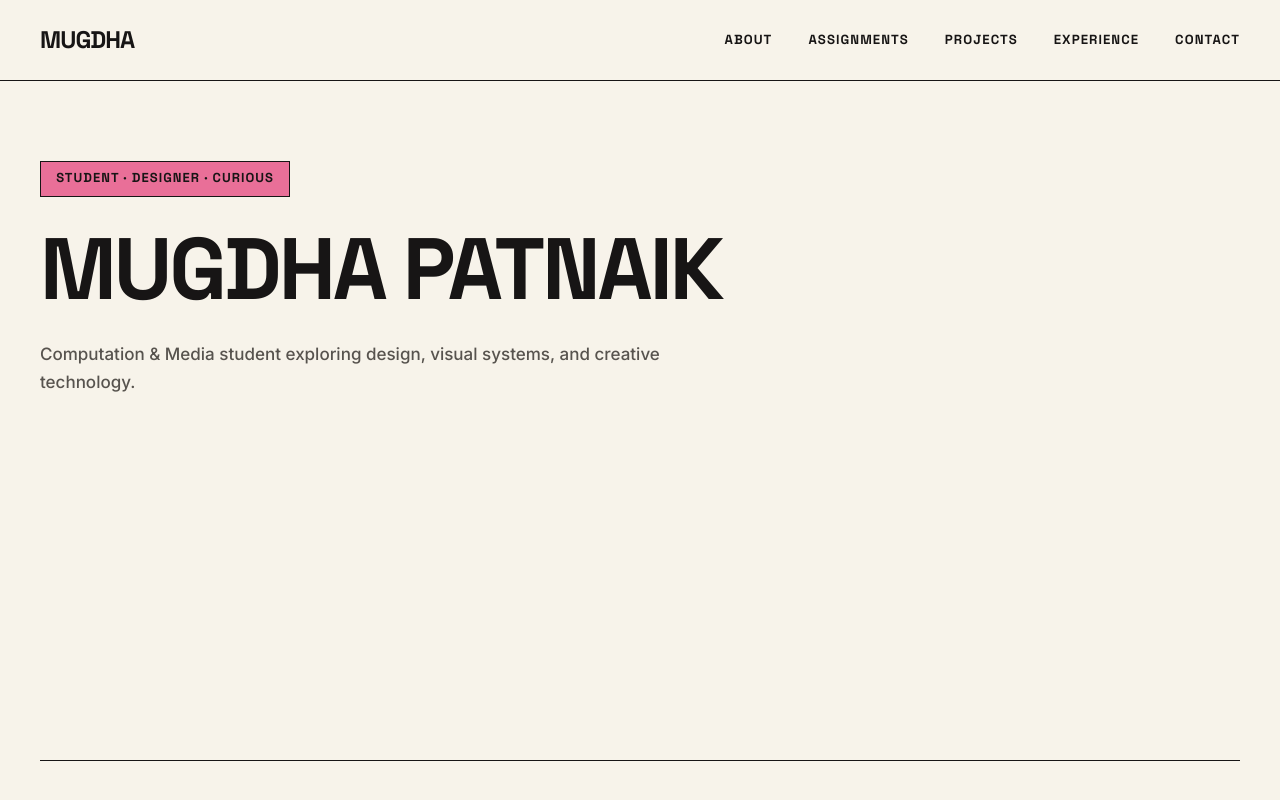
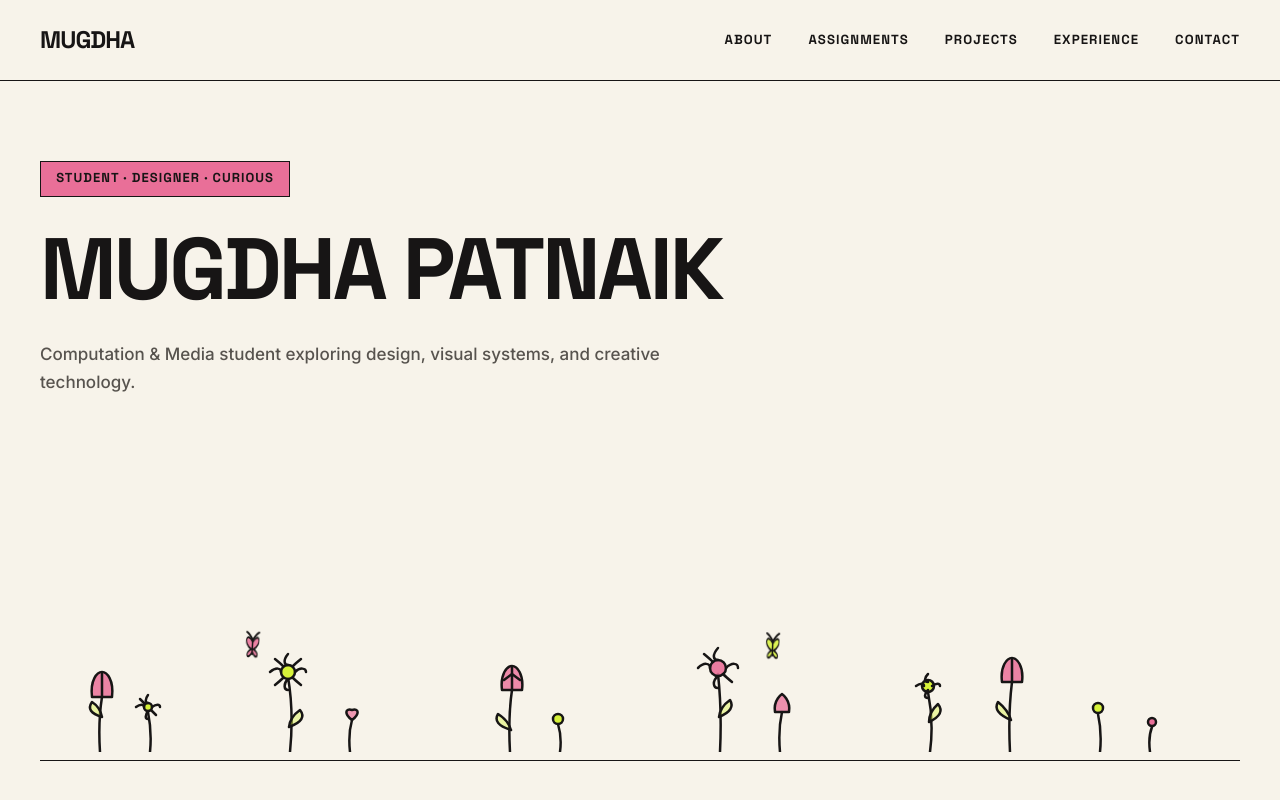
Before and after one commit to 1112mugdha/portfolio, a React (Vite) app: page /#/ in a window 1280 px wide. Shown: the top 800 px of the page. Built offline with nearby package versions, Linux system fonts and the light colour scheme.

Commit message:
Add hand-drawn SVG doodle garden scene with 2 animated butterflies in lower hero section

```diff
--- a/public/404.html
+++ b/public/404.html
@@ -10,8 +10,8 @@
     <link rel="preconnect" href="https://fonts.googleapis.com">
     <link rel="preconnect" href="https://fonts.gstatic.com" crossorigin>
     <link href="https://fonts.googleapis.com/css2?family=Inter:wght@400;500;600;700&family=Space+Grotesk:wght@500;600;700&display=swap" rel="stylesheet">
-    <script type="module" crossorigin src="/portfolio/assets/index-CA70r2bp.js"></script>
-    <link rel="stylesheet" crossorigin href="/portfolio/assets/index-BsiNEzsw.css">
+    <script type="module" crossorigin src="/portfolio/assets/index-aYqe6vsN.js"></script>
+    <link rel="stylesheet" crossorigin href="/portfolio/assets/index-Mv58xW6v.css">
   </head>
   <body>
     <div id="root"></div>
--- /dev/null
+++ b/src/components/ui/HeroDoodleGarden.jsx
@@ -0,0 +1,146 @@
+import React from 'react';
+
+export default function HeroDoodleGarden() {
+  return (
+    <div className="hero-doodle-garden-container">
+      <svg
+        viewBox="0 0 1200 160"
+        fill="none"
+        xmlns="http://www.w3.org/2000/svg"
+        className="w-full h-auto max-h-[145px] block pointer-events-none"
+        preserveAspectRatio="xMidYMax meet"
+      >
+        {/* =========================================================================
+           BACKGROUND GARDEN STEMS, TULIPS, DAISIES & DOODLE FLOWERS
+           Colors: Stroke #171515, Accents #E96F98 (Pink), #D7F23A (Lime)
+           ========================================================================= */}
+        <g stroke="#171515" strokeWidth="2.5" strokeLinecap="round" strokeLinejoin="round">
+
+          {/* GROUP 1: Far Left (x: 40 - 160) — Tiny Tulip & Stem */}
+          <path d="M 60 160 Q 58 130 62 105" />
+          <path d="M 62 125 Q 45 120 52 110 Q 60 115 62 125" fill="#D7F23A" fillOpacity="0.4" />
+          {/* Tulip Flower Head */}
+          <path d="M 52 105 C 50 88 57 80 62 80 C 67 80 74 88 72 105 Z" fill="#E96F98" fillOpacity="0.85" />
+          <path d="M 62 105 L 62 82" />
+
+          {/* Small Daisy beside Tulip */}
+          <path d="M 110 160 Q 112 140 108 120" />
+          <circle cx="108" cy="115" r="4" fill="#D7F23A" />
+          <path d="M 108 103 C 105 107 105 111 108 111" />
+          <path d="M 108 119 C 105 123 105 127 108 127" />
+          <path d="M 96 115 C 100 112 104 112 104 115" />
+          <path d="M 112 115 C 116 112 120 112 120 115" />
+          <path d="M 100 107 C 103 110 105 112 105 112" />
+          <path d="M 116 123 C 113 120 111 118 111 118" />
+
+          {/* GROUP 2: Left-Center (x: 220 - 380) — Sketchy Daisy & Tall Sprig */}
+          <path d="M 250 160 Q 254 120 248 85" />
+          <path d="M 249 135 Q 268 128 260 118 Q 250 125 249 135" fill="#D7F23A" fillOpacity="0.4" />
+          {/* Hand-drawn Daisy */}
+          <circle cx="248" cy="80" r="7" fill="#D7F23A" />
+          <path d="M 248 62 C 243 68 244 73 248 73" />
+          <path d="M 248 87 C 243 92 244 98 248 98" />
+          <path d="M 230 80 C 236 75 241 76 241 80" />
+          <path d="M 255 80 C 260 75 266 76 266 80" />
+          <path d="M 235 67 C 240 71 243 74 243 74" />
+          <path d="M 253 86 C 256 89 261 93 261 93" />
+          <path d="M 261 67 C 256 71 253 74 253 74" />
+          <path d="M 243 86 C 240 89 235 93 235 93" />
+
+          {/* Tiny companion sprout */}
+          <path d="M 310 160 Q 308 142 312 128" />
+          <path d="M 312 128 C 304 122 305 116 312 118 C 319 116 320 122 312 128" fill="#E96F98" fillOpacity="0.7" />
+
+          {/* GROUP 3: Center-Left (x: 440 - 560) — Pink Doodle Tulip & Little Stems */}
+          <path d="M 470 160 Q 468 125 472 98" />
+          <path d="M 471 138 Q 452 132 458 122 Q 468 128 471 138" fill="#D7F23A" fillOpacity="0.4" />
+          <path d="M 462 98 C 460 82 467 74 472 74 C 477 74 484 82 482 98 Z" fill="#E96F98" fillOpacity="0.8" />
+          <path d="M 472 98 L 472 76" />
+          <path d="M 464 88 L 472 82 L 480 88" />
+
+          <path d="M 520 160 Q 522 145 518 132" />
+          <circle cx="518" cy="127" r="5" fill="#D7F23A" />
+
+          {/* GROUP 4: Center-Right (x: 640 - 780) — Loose Sketchy Garden */}
+          <path d="M 680 160 Q 682 118 678 82" />
+          <path d="M 679 125 Q 696 118 690 108 Q 680 115 679 125" fill="#D7F23A" fillOpacity="0.4" />
+          {/* Sketchy Big Daisy */}
+          <circle cx="678" cy="76" r="8" fill="#E96F98" fillOpacity="0.9" />
+          <path d="M 678 56 C 672 63 673 68 678 68" />
+          <path d="M 678 84 C 672 89 673 96 678 96" />
+          <path d="M 658 76 C 664 70 670 71 670 76" />
+          <path d="M 686 76 C 692 70 698 71 698 76" />
+          <path d="M 664 62 C 670 67 673 70 673 70" />
+          <path d="M 683 82 C 686 85 692 90 692 90" />
+
+          <path d="M 740 160 Q 738 138 742 120" />
+          <path d="M 735 120 C 733 108 742 102 742 102 C 742 102 751 108 749 120 Z" fill="#E96F98" fillOpacity="0.75" />
+
+          {/* GROUP 5: Far Right (x: 860 - 1140) — Mixed Sketchy Tulips & Dots */}
+          <path d="M 890 160 Q 894 130 888 100" />
+          <path d="M 889 130 Q 906 122 898 112 Q 889 120 889 130" fill="#D7F23A" fillOpacity="0.4" />
+          <circle cx="888" cy="94" r="6" fill="#D7F23A" />
+          <path d="M 888 82 C 884 86 884 90 888 90" />
+          <path d="M 888 98 C 884 102 884 106 888 106" />
+          <path d="M 876 94 C 880 91 884 91 884 94" />
+          <path d="M 892 94 C 896 91 900 91 900 94" />
+
+          <path d="M 970 160 Q 968 122 972 90" />
+          <path d="M 971 128 Q 952 120 958 110 Q 968 118 971 128" fill="#D7F23A" fillOpacity="0.4" />
+          <path d="M 962 90 C 960 74 967 66 972 66 C 977 66 984 74 982 90 Z" fill="#E96F98" fillOpacity="0.85" />
+          <path d="M 972 90 L 972 68" />
+
+          <path d="M 1060 160 Q 1062 140 1058 122" />
+          <circle cx="1058" cy="116" r="5" fill="#D7F23A" />
+          <path d="M 1110 160 Q 1108 145 1112 135" />
+          <circle cx="1112" cy="130" r="4" fill="#E96F98" />
+        </g>
+
+        {/* =========================================================================
+           EXACTLY 2 ANIMATED HAND-DRAWN BUTTERFLIES
+           ========================================================================= */}
+
+        {/* BUTTERFLY 1: Hovering over Left-Center Flowers (x: ~200, y: ~40) */}
+        <g className="butterfly-group-1" transform="translate(190, 40)">
+          <g stroke="#171515" strokeWidth="2" strokeLinecap="round" strokeLinejoin="round">
+            {/* Body */}
+            <path d="M 20 20 Q 20 28 20 34" />
+            <path d="M 20 20 Q 17 14 14 12" />
+            <path d="M 20 20 Q 23 14 26 12" />
+
+            {/* Left Wing */}
+            <g className="butterfly-wing-left">
+              <path d="M 20 22 C 8 10 2 24 18 29 C 6 32 10 42 20 32 Z" fill="#E96F98" fillOpacity="0.85" />
+            </g>
+
+            {/* Right Wing */}
+            <g className="butterfly-wing-right">
+              <path d="M 20 22 C 32 10 38 24 22 29 C 34 32 30 42 20 32 Z" fill="#E96F98" fillOpacity="0.85" />
+            </g>
+          </g>
+        </g>
+
+        {/* BUTTERFLY 2: Hovering over Right-Center Flowers (x: ~730, y: ~35) */}
+        <g className="butterfly-group-2" transform="translate(730, 35)">
+          <g stroke="#171515" strokeWidth="2" strokeLinecap="round" strokeLinejoin="round">
+            {/* Body */}
+            <path d="M 20 20 Q 20 28 20 34" />
+            <path d="M 20 20 Q 17 14 14 12" />
+            <path d="M 20 20 Q 23 14 26 12" />
+
+            {/* Left Wing */}
+            <g className="butterfly-wing-left">
+              <path d="M 20 22 C 8 10 2 24 18 29 C 6 32 10 42 20 32 Z" fill="#D7F23A" fillOpacity="0.85" />
+            </g>
+
+            {/* Right Wing */}
+            <g className="butterfly-wing-right">
+              <path d="M 20 22 C 32 10 38 24 22 29 C 34 32 30 42 20 32 Z" fill="#D7F23A" fillOpacity="0.85" />
+            </g>
+          </g>
+        </g>
+
+      </svg>
+    </div>
+  );
+}
--- a/src/index.css
+++ b/src/index.css
@@ -336,6 +336,97 @@ p {
   flex-direction: column;
   gap: 1.75rem;
   max-width: 800px;
+  position: relative;
+  z-index: 5;
+}
+
+/* Hero Hand-Drawn Doodle Garden Container */
+.hero-doodle-garden-container {
+  position: absolute;
+  bottom: 0;
+  left: 0;
+  right: 0;
+  width: 100%;
+  pointer-events: none;
+  z-index: 10;
+  overflow: hidden;
+}
+
+/* Butterfly Floating & Fluttering Keyframes */
+@keyframes butterflyFloat1 {
+  0%, 100% {
+    transform: translate(190px, 40px) rotate(0deg);
+  }
+  25% {
+    transform: translate(198px, 26px) rotate(5deg);
+  }
+  50% {
+    transform: translate(206px, 34px) rotate(-3deg);
+  }
+  75% {
+    transform: translate(195px, 24px) rotate(4deg);
+  }
+}
+
+@keyframes butterflyFloat2 {
+  0%, 100% {
+    transform: translate(730px, 35px) rotate(0deg);
+  }
+  30% {
+    transform: translate(720px, 22px) rotate(-6deg);
+  }
+  60% {
+    transform: translate(710px, 32px) rotate(4deg);
+  }
+  85% {
+    transform: translate(724px, 20px) rotate(-3deg);
+  }
+}
+
+@keyframes wingFlutterLeft {
+  0%, 100% {
+    transform: scaleX(1);
+  }
+  50% {
+    transform: scaleX(0.25);
+  }
+}
+
+@keyframes wingFlutterRight {
+  0%, 100% {
+    transform: scaleX(1);
+  }
+  50% {
+    transform: scaleX(0.25);
+  }
+}
+
+.butterfly-group-1 {
+  animation: butterflyFloat1 7.5s ease-in-out infinite;
+}
+
+.butterfly-group-2 {
+  animation: butterflyFloat2 9s ease-in-out infinite;
+}
+
+.butterfly-wing-left {
+  transform-origin: 20px 22px;
+  animation: wingFlutterLeft 0.35s ease-in-out infinite;
+}
+
+.butterfly-wing-right {
+  transform-origin: 20px 22px;
+  animation: wingFlutterRight 0.35s ease-in-out infinite;
+}
+
+/* Respect user's preferred reduced motion setting */
+@media (prefers-reduced-motion: reduce) {
+  .butterfly-group-1,
+  .butterfly-group-2,
+  .butterfly-wing-left,
+  .butterfly-wing-right {
+    animation: none !important;
+  }
 }
 
 /* Assignments Horizontal Scrollable Row — Equal Card Heights & Alignment */
--- a/src/pages/Home.jsx
+++ b/src/pages/Home.jsx
@@ -2,6 +2,7 @@ import React from 'react';
 import { Link } from 'react-router-dom';
 import ExperienceFolder from '../components/ui/ExperienceFolder';
 import FolderCard from '../components/ui/FolderCard';
+import HeroDoodleGarden from '../components/ui/HeroDoodleGarden';
 import { projectsData } from '../data/projects';
 import { personalData } from '../data/personal';
 import { experienceData } from '../data/experience';
@@ -39,6 +40,9 @@ export default function Home() {
             Computation & Media student exploring design, visual systems, and creative technology.
           </p>
         </div>
+
+        {/* Hand-Drawn Doodle Garden with 2 Animated Butterflies (Sitting at bottom of Hero) */}
+        <HeroDoodleGarden />
       </section>
 
       {/* 2. ABOUT ME SECTION — FULL WIDTH INTENTIONAL LAYOUT (NO PORTRAIT) */}
```
